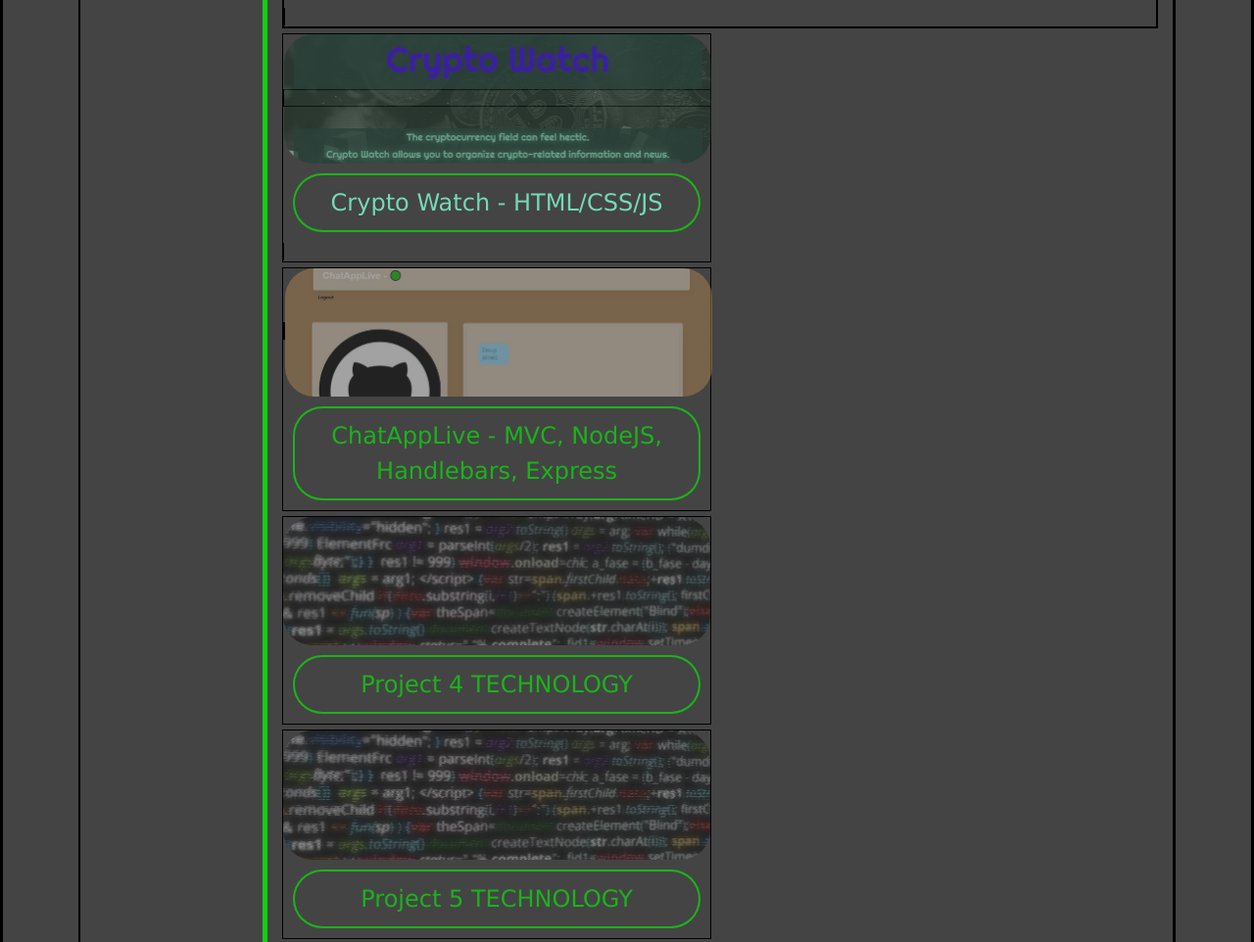
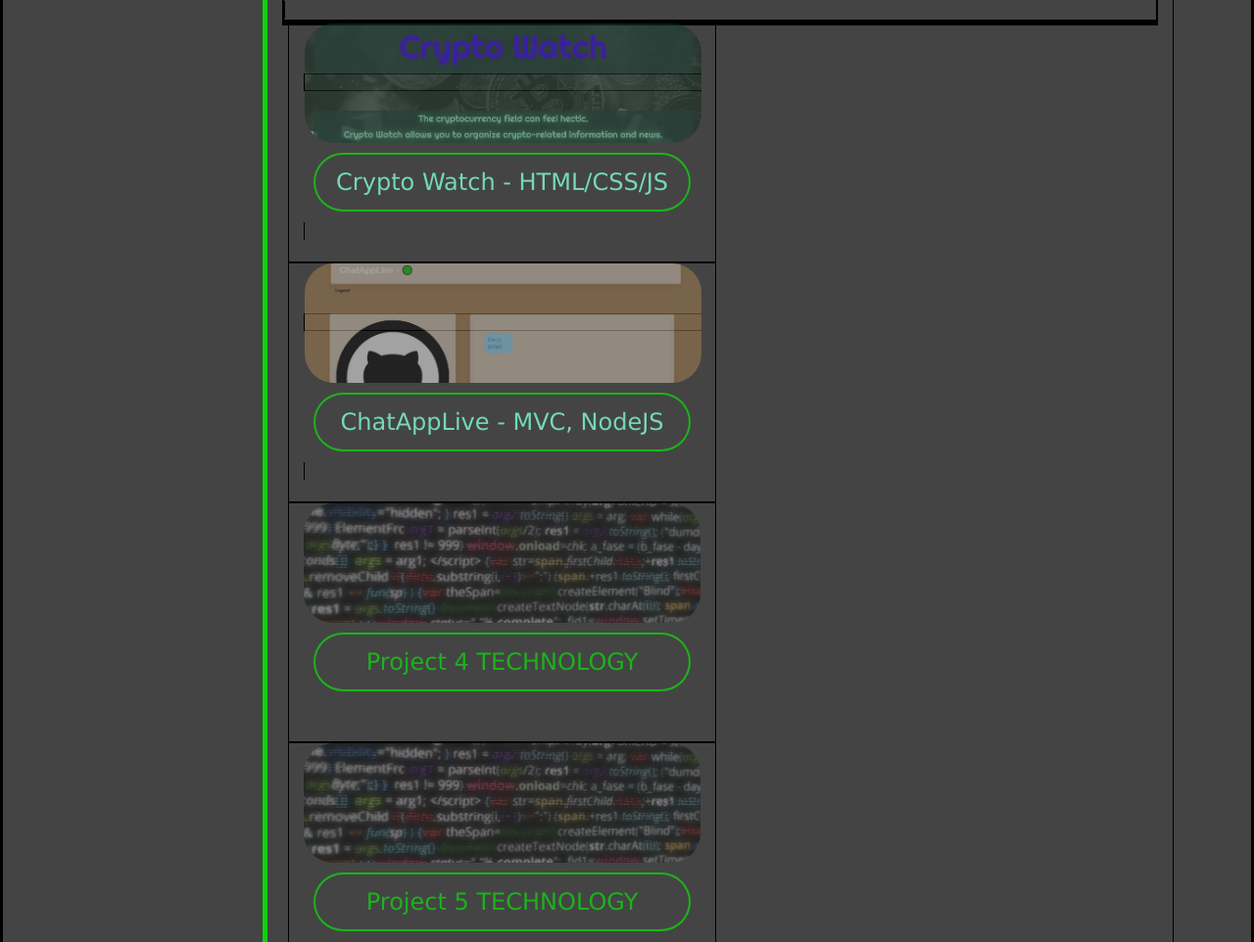
Before and after one commit to Crimsondrac1/Portfolio, a plain HTML site: page index.html in a window 1280 px wide. Shown: the part 976-1938 px from the top of the page at 98% size. Drawn offline with nearby package versions, Linux system fonts and the light colour scheme.

Commit message:
refactor layout phase 2

```diff
--- a/assets/css/style.css
+++ b/assets/css/style.css
@@ -190,11 +190,11 @@ header nav ul li a:hover {
     margin-left: auto;
     margin-right: auto;
     /* border: 1px solid white; */
-    display: flex;
+    /* display: flex; */
     /* margin-left: 100px; */
     width: 90%;
     /* align-items: stretch; */
-    /* justify-content: center; */
+    /* justify-content: space-between; */
     /* flex-wrap: nowrap; */
 
 }
@@ -229,7 +229,7 @@ header nav ul li a:hover {
 .proj1 img {
     /* position: relative; */
     /* display: flex;  */
-    width: 100%;
+    width: 98%;
     height: auto;
     flex: 2 0 50%;
     justify-content: space-between;
@@ -245,6 +245,7 @@ header nav ul li a:hover {
     opacity: 1;
     transition: .5s ease;
 }
+
 
 /* .proj1:hover {
     opacity: 1;
@@ -279,8 +280,9 @@ h3 {
     /* border: 1px solid white; */
     /* display: flex; */
     width: 49%;
-    margin: 5px 0px 5px 0px;
-    justify-content: flex-start;
+    margin: 0px 5px 0px 5px;
+    height: 245px;
+    /* justify-content: flex-start; */
 }
 
 .proj2 img {
@@ -290,8 +292,8 @@ h3 {
     width: 100%;
     /* max-width: 30%; */
     height: auto;
-    flex: 0 0 50%;
-    /* justify-content: space-between; */
+    flex: 0 1 100%;
+    justify-content: space-between;
     /* margin-left: 20px; */
     opacity: .5;
     transition: .5s ease;
--- a/index.html
+++ b/index.html
@@ -83,28 +83,33 @@
             </div>
             </div>
 
-            <div class="proj2"><a href="https://brichardson117.github.io/Crypto-Watch/">
+            <div class="rows">
+            <div class="proj2 col-md-6"><a href="https://brichardson117.github.io/Crypto-Watch/">
                 <img src="./assets/images/page1.jpg" alt="Sample image of API project website">
 
                 <h3>Crypto Watch - HTML/CSS/JS</h3>
                 </a>
             </div>
 
-            <div class="proj2"><a href="https://github.com/Crimsondrac1/ChatAppLive"></a>
+            <div class="proj2 col-md-6"><a href="https://github.com/Crimsondrac1/ChatAppLive">
                 <img src="./assets/images/ChatAppLive_proj3.jpg" alt="Screenshot of ChatAppLive project 3">
 
-                <h3>ChatAppLive - MVC, NodeJS, Handlebars, Express</h3>
+                <h3>ChatAppLive - MVC, NodeJS</h3>
+            </a>
+            </div>
             </div>
 
-            <div class="proj2">
+            <div class="rows">
+            <div class="proj2 col-md-6">
                 <img src="./assets/images/code_01.jpg" alt="Zoomed in image of random code in various colored text.">
                 <h3>Project 4 TECHNOLOGY</h3>
             </div>
 
-            <div class="proj2">
+            <div class="proj2 col-md-6">
                 <img src="./assets/images/code_01.jpg" alt="Zoomed in image of random code in various colored text.">
 
                 <h3>Project 5 TECHNOLOGY</h3>
+            </div>
             </div>
         </div>
         </div>
```
